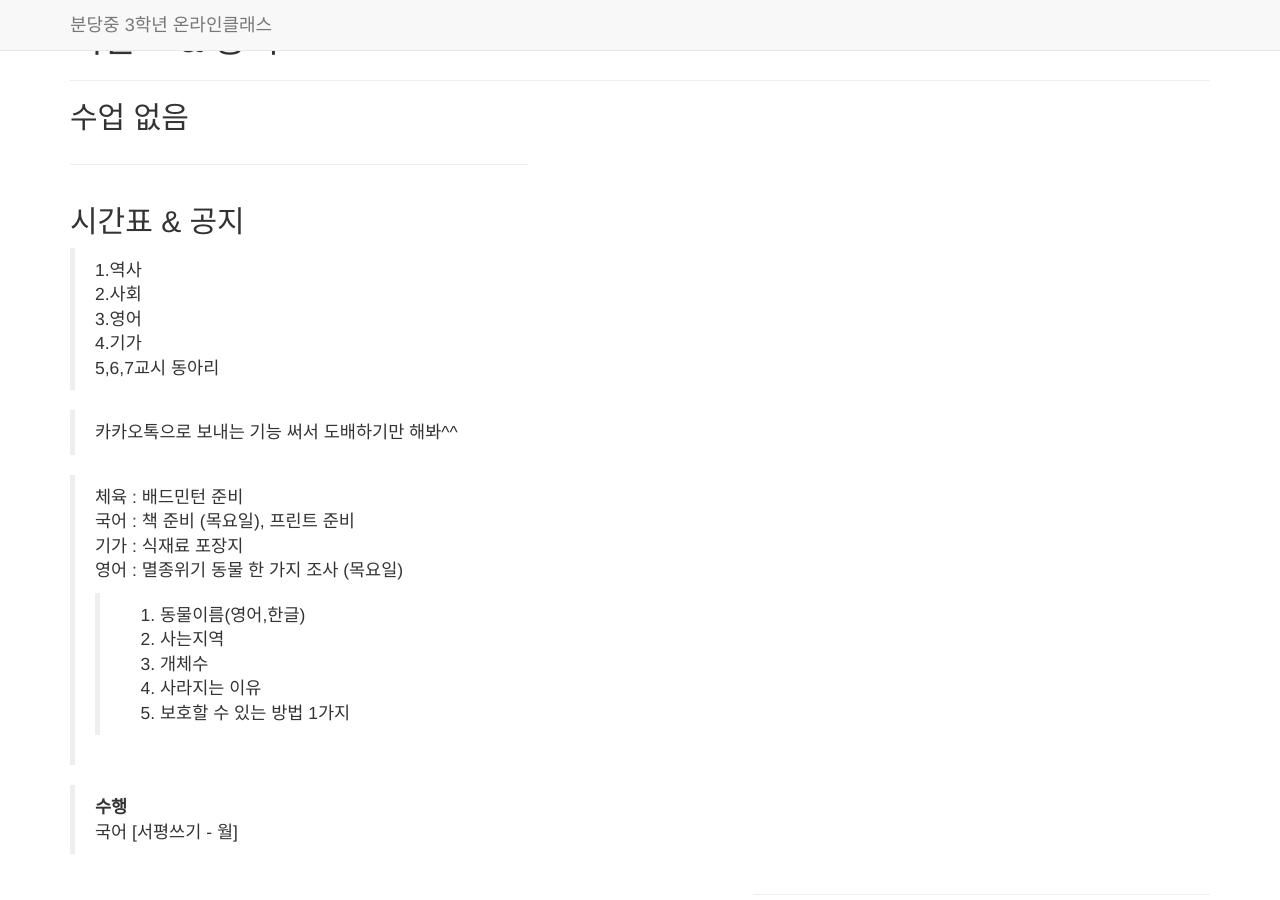
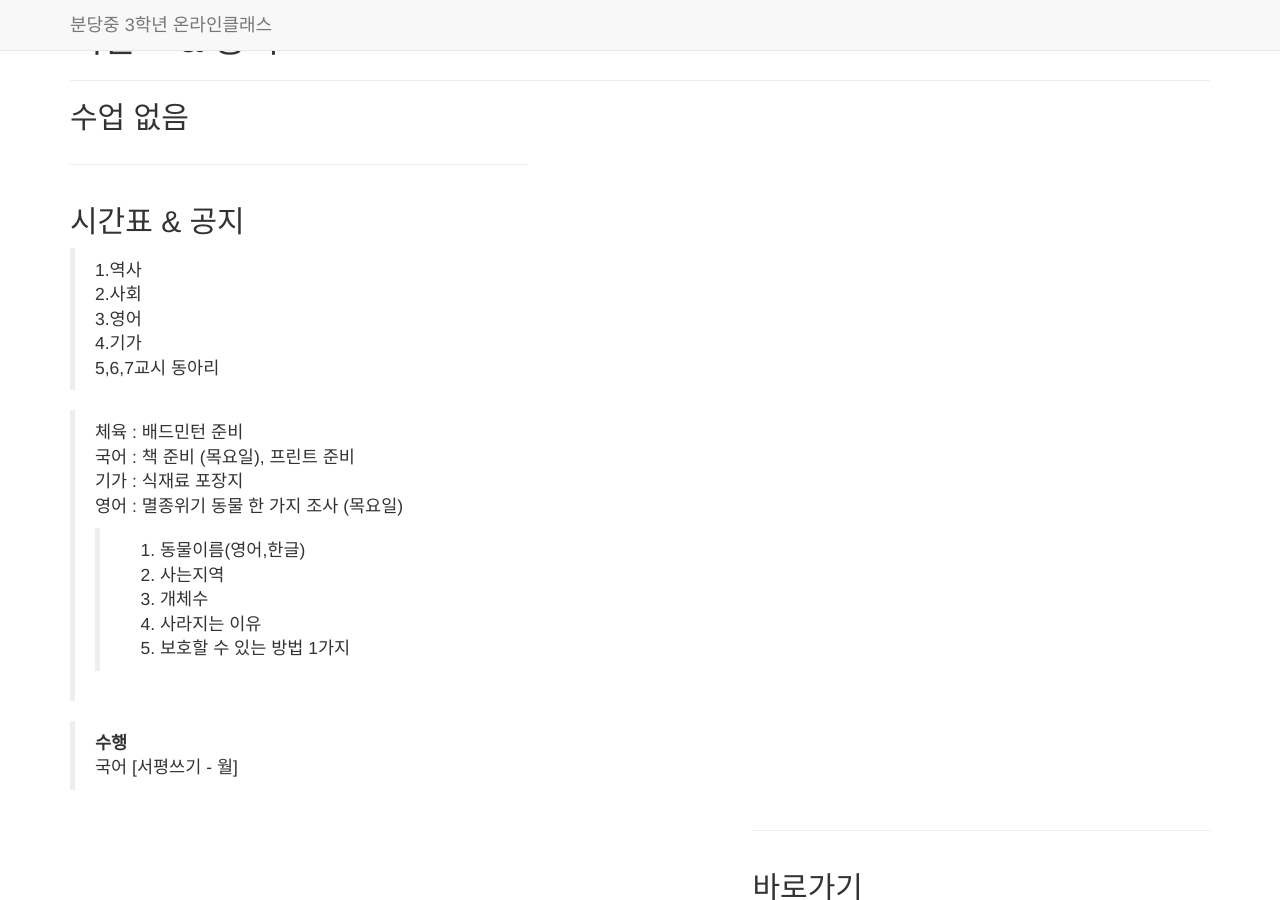
Before and after one commit to bundang-ms-2021/oncl, a Jekyll site: the page built from _posts/2014-09-21-services-1.markdown, in a window 1280 px wide and 900 px high. Built offline with Jekyll 4.4.1, drawn with Linux system fonts in a browser that asks for light colours; nearby versions of some CDN libraries; library files that are not in the unit come from our copies.

Commit message:
Update 2014-09-21-services-1.markdown

```diff
--- a/_posts/2014-09-21-services-1.markdown
+++ b/_posts/2014-09-21-services-1.markdown
@@ -12,8 +12,6 @@ description: |
   > 4.기가
   > 5,6,7교시 동아리
 
-  > 카카오톡으로 보내는 기능 써서 도배하기만 해봐^^
-
   > 체육 : 배드민턴 준비
   > 국어 : 책 준비 (목요일), 프린트 준비
   > 기가 : 식재료 포장지
```
